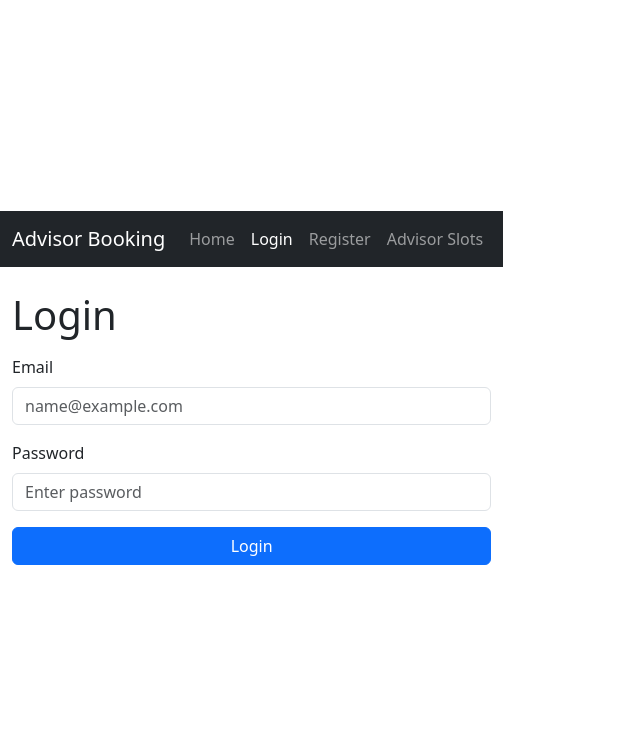
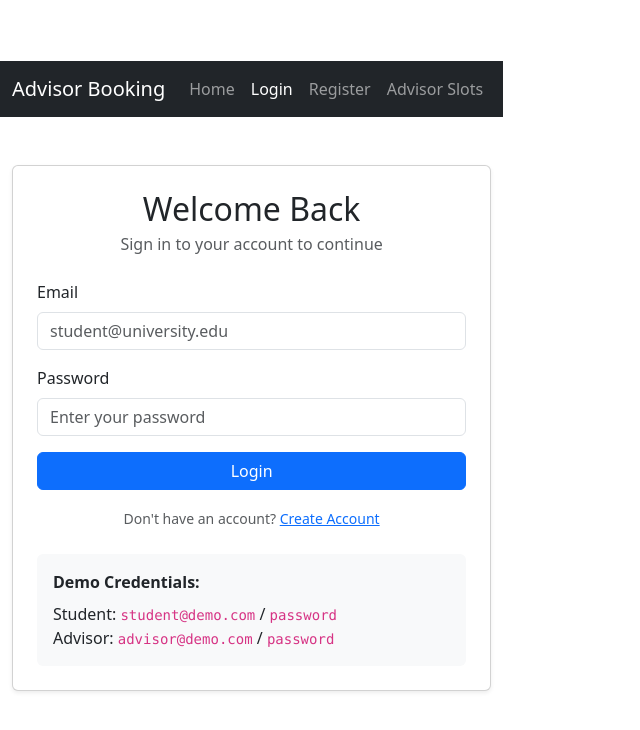
Before and after one commit to omarjokhan04/advisor-booking-frontend, a React (Vite) app: page /login in a window 1280 px wide. Shown: the top 730 px of the page, without its empty margins (0-640 px from the left). Built offline with nearby package versions, Linux system fonts and the light colour scheme.

Commit message:
added student pages

```diff
--- a/package.json
+++ b/package.json
@@ -10,6 +10,7 @@
     "preview": "vite preview"
   },
   "dependencies": {
+    "axios": "^1.13.2",
     "bootstrap": "^5.3.8",
     "react": "^19.2.0",
     "react-bootstrap": "^2.10.10",
--- /dev/null
+++ b/src/components/StudentNavbar.jsx
@@ -0,0 +1,38 @@
+import { Container, Nav, Navbar, Button } from "react-bootstrap";
+import { NavLink, useNavigate } from "react-router-dom";
+import { clearRole } from "../utils/auth";
+
+export default function StudentNavbar() {
+  const navigate = useNavigate();
+
+  function handleLogout() {
+    clearRole();
+    navigate("/");
+  }
+
+  return (
+    <Navbar bg="white" expand="lg" className="border-bottom" sticky="top">
+      <Container>
+        <Navbar.Brand as={NavLink} to="/student/find">
+          University Advisor
+        </Navbar.Brand>
+
+        <Navbar.Toggle aria-controls="student-navbar" />
+        <Navbar.Collapse id="student-navbar">
+          <Nav className="ms-auto align-items-lg-center gap-lg-3">
+            <Nav.Link as={NavLink} to="/student/find">
+              Find Appointments
+            </Nav.Link>
+            <Nav.Link as={NavLink} to="/student/my">
+              My Appointments
+            </Nav.Link>
+
+            <Button variant="outline-primary" onClick={handleLogout}>
+              Logout
+            </Button>
+          </Nav>
+        </Navbar.Collapse>
+      </Container>
+    </Navbar>
+  );
+}
--- /dev/null
+++ b/src/pages/FindAppointments.jsx
@@ -0,0 +1,10 @@
+import { Container } from "react-bootstrap";
+
+export default function FindAppointments() {
+  return (
+    <Container className="py-4">
+      <h1>Available Advisor Appointments</h1>
+      <p className="text-muted">Next: filters + cards + Book button.</p>
+    </Container>
+  );
+}
--- a/src/pages/Login.jsx
+++ b/src/pages/Login.jsx
@@ -1,10 +1,13 @@
 import { useState } from "react";
-import { Container, Form, Button, Alert } from "react-bootstrap";
+import { Container, Form, Button, Alert, Card } from "react-bootstrap";
+import { useNavigate, Link } from "react-router-dom";
+import { setRole } from "../utils/auth";
 
 export default function Login() {
+  const navigate = useNavigate();
+
   const [form, setForm] = useState({ email: "", password: "" });
   const [error, setError] = useState("");
-  const [success, setSuccess] = useState("");
 
   function handleChange(e) {
     const { name, value } = e.target;
@@ -14,24 +17,37 @@ export default function Login() {
   function handleSubmit(e) {
     e.preventDefault();
     setError("");
-    setSuccess("");
 
     if (!form.email.trim() || !form.password.trim()) {
       setError("Please fill in email and password.");
       return;
     }
 
-    // Part 03: no backend yet (we will connect later using axios)
-    setSuccess("Login submitted (frontend only).");
-    // console.log("LOGIN:", form);
+    // Demo login (frontend only)
+    if (form.email === "student@demo.com" && form.password === "password") {
+      setRole("student");
+      navigate("/student/find");
+      return;
+    }
+
+    if (form.email === "advisor@demo.com" && form.password === "password") {
+      setRole("advisor");
+      navigate("/advisor/dashboard");
+      return;
+    }
+
+    setError("Invalid demo credentials.");
   }
 
   return (
-    <Container className="py-4" style={{ maxWidth: 520 }}>
-      <h1 className="mb-3">Login</h1>
+    <Container className="py-5" style={{ maxWidth: 520 }}>
+      <Card className="p-4 shadow-sm">
+        <h2 className="text-center mb-1">Welcome Back</h2>
+        <p className="text-center text-muted mb-4">
+          Sign in to your account to continue
+        </p>
 
         {error && <Alert variant="danger">{error}</Alert>}
-      {success && <Alert variant="success">{success}</Alert>}
 
         <Form onSubmit={handleSubmit}>
           <Form.Group className="mb-3" controlId="loginEmail">
@@ -39,7 +55,7 @@ export default function Login() {
             <Form.Control
               type="email"
               name="email"
-            placeholder="name@example.com"
+              placeholder="student@university.edu"
               value={form.email}
               onChange={handleChange}
             />
@@ -50,7 +66,7 @@ export default function Login() {
             <Form.Control
               type="password"
               name="password"
-            placeholder="Enter password"
+              placeholder="Enter your password"
               value={form.password}
               onChange={handleChange}
             />
@@ -60,6 +76,21 @@ export default function Login() {
             Login
           </Button>
         </Form>
+
+        <div className="text-center mt-3">
+          <small className="text-muted">
+            Don't have an account? <Link to="/register">Create Account</Link>
+          </small>
+        </div>
+
+        <Card className="mt-4 p-3 bg-light border-0">
+          <strong>Demo Credentials:</strong>
+          <div className="mt-2">
+            <div>Student: <code>student@demo.com</code> / <code>password</code></div>
+            <div>Advisor: <code>advisor@demo.com</code> / <code>password</code></div>
+          </div>
+        </Card>
+      </Card>
     </Container>
   );
 }
--- /dev/null
+++ b/src/pages/MyAppointments.jsx
@@ -0,0 +1,10 @@
+import { Container } from "react-bootstrap";
+
+export default function MyAppointments() {
+  return (
+    <Container className="py-4">
+      <h1>My Appointments</h1>
+      <p className="text-muted">Next: list + status + cancel button.</p>
+    </Container>
+  );
+}
--- a/src/routes/AppRoutes.jsx
+++ b/src/routes/AppRoutes.jsx
@@ -1,19 +1,56 @@
 import { Routes, Route } from "react-router-dom";
+
+// Public pages
 import Home from "../pages/Home";
 import Login from "../pages/Login";
 import Register from "../pages/Register";
 import NotFound from "../pages/NotFound";
-import AdvisorSlots from "../pages/AdvisorSlots";
 
+// Student pages
+import FindAppointments from "../pages/FindAppointments";
+import MyAppointments from "../pages/MyAppointments";
+
+// Navbar
+import StudentNavbar from "../components/StudentNavbar";
+
+// Route protection
+import ProtectedRoute from "./ProtectedRoute";
 
 export default function AppRoutes() {
   return (
     <Routes>
+      {/* ===== Public Routes ===== */}
       <Route path="/" element={<Home />} />
       <Route path="/login" element={<Login />} />
       <Route path="/register" element={<Register />} />
+
+      {/* ===== Student Routes ===== */}
+      <Route
+        path="/student/find"
+        element={
+          <ProtectedRoute role="student">
+            <>
+              <StudentNavbar />
+              <FindAppointments />
+            </>
+          </ProtectedRoute>
+        }
+      />
+
+      <Route
+        path="/student/my"
+        element={
+          <ProtectedRoute role="student">
+            <>
+              <StudentNavbar />
+              <MyAppointments />
+            </>
+          </ProtectedRoute>
+        }
+      />
+
+      {/* ===== Not Found ===== */}
       <Route path="*" element={<NotFound />} />
-      <Route path="/advisor/slots" element={<AdvisorSlots />} />
     </Routes>
   );
 }
--- /dev/null
+++ b/src/routes/ProtectedRoute.jsx
@@ -0,0 +1,11 @@
+import { Navigate } from "react-router-dom";
+import { getRole } from "../utils/auth";
+
+export default function ProtectedRoute({ role, children }) {
+  const currentRole = getRole();
+
+  if (!currentRole) return <Navigate to="/login" replace />;
+  if (role && currentRole !== role) return <Navigate to="/" replace />;
+
+  return children;
+}
--- /dev/null
+++ b/src/utils/auth.js
@@ -0,0 +1,13 @@
+const ROLE_KEY = "role";
+
+export function setRole(role) {
+  localStorage.setItem(ROLE_KEY, role);
+}
+
+export function getRole() {
+  return localStorage.getItem(ROLE_KEY); // "student" | "advisor" | null
+}
+
+export function clearRole() {
+  localStorage.removeItem(ROLE_KEY);
+}
```
Also changed, not shown: 1 other file (tests, documents, lock files or other folders). Lines whose indentation alone changed are shown as unchanged.
